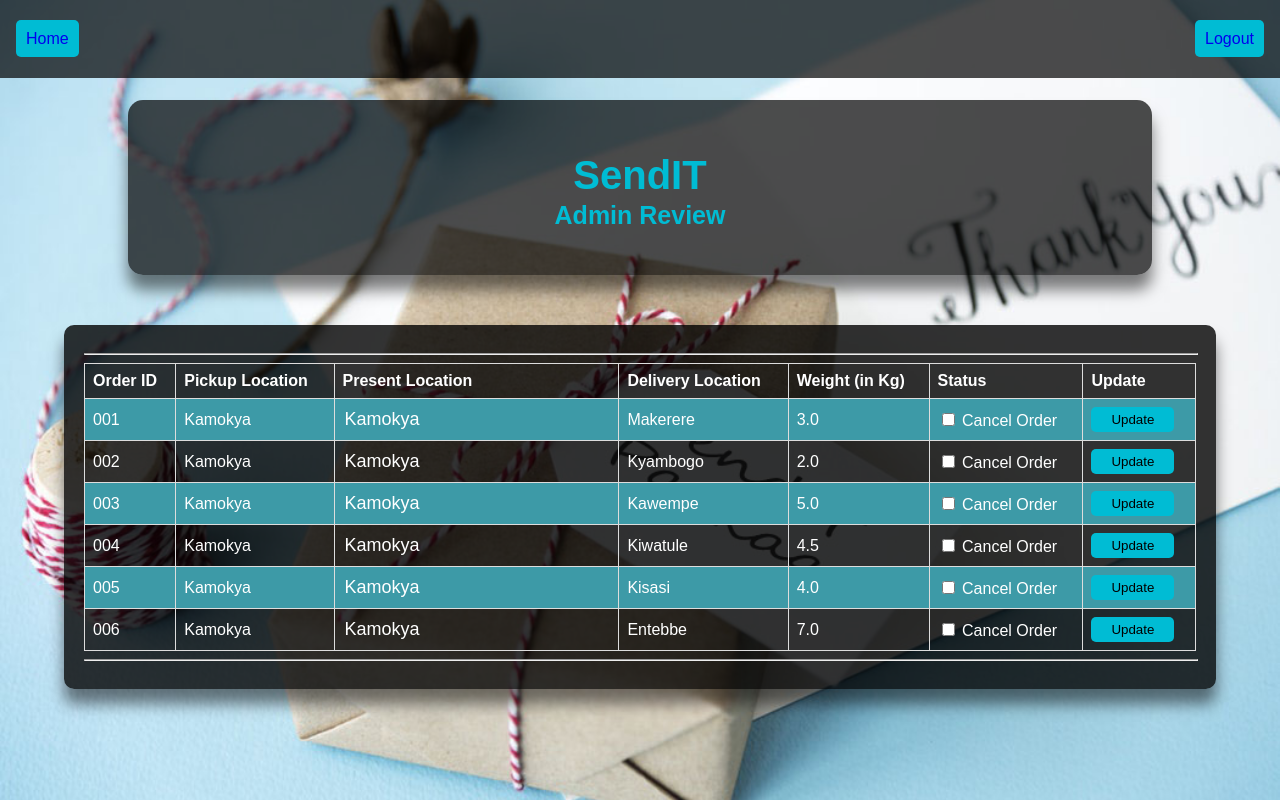
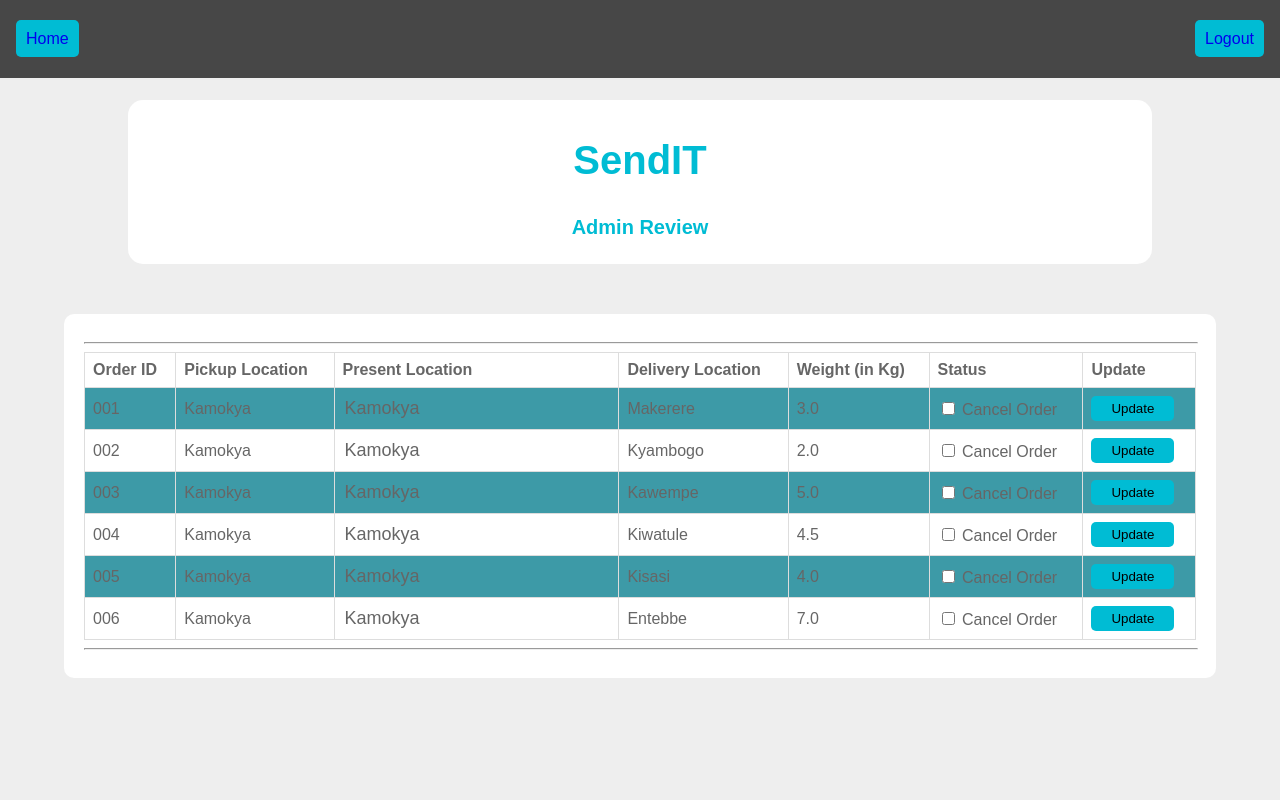
Before and after one commit to joelethan/sendIT, a plain HTML site: page UI/admin.html in a window 1280 px wide. Drawn offline with Linux system fonts and the light colour scheme.

Commit message:
update gh-pages

```diff
--- a/UI/static/js/details.js
+++ b/UI/static/js/details.js
@@ -1,7 +1,7 @@
-window.addEventListener('load', addUser);
+window.addEventListener('load', getParcel);
 const url = 'https://joelweek2.herokuapp.com/api/v1/parcels';
 
-function addUser(e) {
+function getParcel(e) {
     e.preventDefault();
 
 
@@ -52,7 +52,7 @@ function addUser(e) {
     };
 function updateDestination(e, id) {
     new_dest = e.target.value;
-    id = id;
+    // id = id;
     console.log(new_dest);
 
 
--- a/UI/static/style/style.css
+++ b/UI/static/style/style.css
@@ -2,7 +2,9 @@ body{
     margin: 0;
     padding: 0;
     font-family: sans-serif;
-    background-image: url("../img/bckgrnd.jpeg") ;
+    background-image: url("../img/bckgrnd.jpeg");
+    background: #eeeeee;
+    background: #00bcd4;
     background-repeat: no-repeat;
     background-size: cover;
 }
@@ -15,21 +17,22 @@ body{
     width: 90%;
     box-sizing: border-box;
     background: rgba(68, 67, 67, 0.7);
+    background: white;
     box-shadow: 0 15px 15px rgba(0, 0, 0,.4);
-    border-radius: 15px
+    /* border-radius: 15px */
 }
 .box-left{
     width: 40%;
     float: left;
     padding: 20px 5% ;
     border-radius: 15px 0px 0px 15px;
-    color: #fff;
+    color: #666;
     text-align: center;
     line-height: 1.5;
 }
 .box-right{
     padding: 20px 5% ;
-    background: rgba(0, 0, 0,.4);
+    /* background: rgba(0, 0, 0,.4); */
     border-radius: 0px 15px 15px 0px;
     width: 40%;
     float: right;
@@ -40,14 +43,14 @@ body{
 .box-right h2{
     margin-bottom: 20px;
     padding: 0;
-    color: #fff;
+    color: #666;
     text-align: center;
 }
 .box p{
     margin-bottom: 10px;
     font-size: 13px;
     padding: 0;
-    color: #fff;
+    color: #666;
     text-align: left;
 }
 .box .inputbox{
@@ -55,7 +58,7 @@ body{
 }
 .box .inputbox input{
     width: 100%;
-    color: white;
+    color: #666;
     padding: 10px 0;
     font-size: 16px;
     margin-bottom: 30px;
@@ -83,6 +86,7 @@ body{
     top: 0;
     left: 0;
     color: white;
+    color: #666;
     padding: 10px 0;
     font-size: 16px;
     pointer-events: none;
@@ -94,6 +98,7 @@ body{
     top: -18px;
     left: 0;
     color: #00bcd4;
+    color: #666;
     font-size: 12px;
 }
 .box input[type="submit"]{
@@ -101,6 +106,7 @@ body{
     border: none;
     outline: none;
     color: white;
+    color: #666;
     background-color: #00bcd4;
     padding: 10px 20px;
     cursor: pointer;
--- a/UI/static/style/styledm.css
+++ b/UI/static/style/styledm.css
@@ -2,9 +2,10 @@ body{
     margin: 0;
     padding: 0;
     font-family: sans-serif;
-    background: #3d9aa7;
 
     background-image: url("../img/bckgrnd.jpeg") ;
+    background: #3d9aa7;
+    background: #eeeeee;
     background-attachment:fixed;
     background-size: cover;
 }
@@ -31,10 +32,11 @@ td, th {
     border: 1px solid #dddddd;
     text-align: left;
     padding: 8px;
+    color: #666;
 }
 td input{
     background-color: transparent;
-    color: white;
+    color: #666;
     border-bottom: 1px solid black;
     border: none;
     outline: none;
@@ -42,7 +44,7 @@ td input{
 }
 td input:hover, td input:focus{
     background-color: wheat;
-    color: black;
+    color: #666;
     border-radius: 4px;
 }
 
@@ -50,11 +52,17 @@ tr:nth-child(even) {
     background-color: #3d9aa7;
 }
 
+tr:nth-child(odd) {
+    /* background-color: black; */
+    color: #666
+}
+
 
 
 .topnav {
     padding: 30px 0;
     background: rgba(0, 0, 0,.7);
+    /* background: white; */
 	width: 100%;
     color: #fff;
     position: fixed;
@@ -73,10 +81,10 @@ tr:nth-child(even) {
 .heada{
     margin: 100px 10% 20px 10%;
     width: 80%;
-    padding: 20px 40px ;
+    padding: 5px 40px ;
     background: rgba(0, 0, 0,.7);
+    background: white;
     box-sizing: border-box;
-    box-shadow: 0 15px 15px rgba(0, 0, 0,.5);
     border-radius: 15px;
     text-align: center;
     color: #fff;
@@ -85,8 +93,8 @@ tr:nth-child(even) {
     font-size: 40px;
     color: #00bcd4;
 }.heada h3{
-    margin-top: -30px;
-    font-size: 25px;
+    font-size: 20px;
+    /* padding: 0px; */
     color: #00bcd4;
 }
 .heada a{
@@ -101,8 +109,8 @@ tr:nth-child(even) {
     width: 90%;
     padding: 20px 20px ;
     background: rgba(0, 0, 0,.8);
+    background: white;
     box-sizing: border-box;
-    box-shadow: 0 15px 15px rgba(0, 0, 0,.5);
     border-radius: 10px;
     color:  white;
     text-align: left;
```
Also changed, not shown: UI/details.html (+7 -6 lines).
